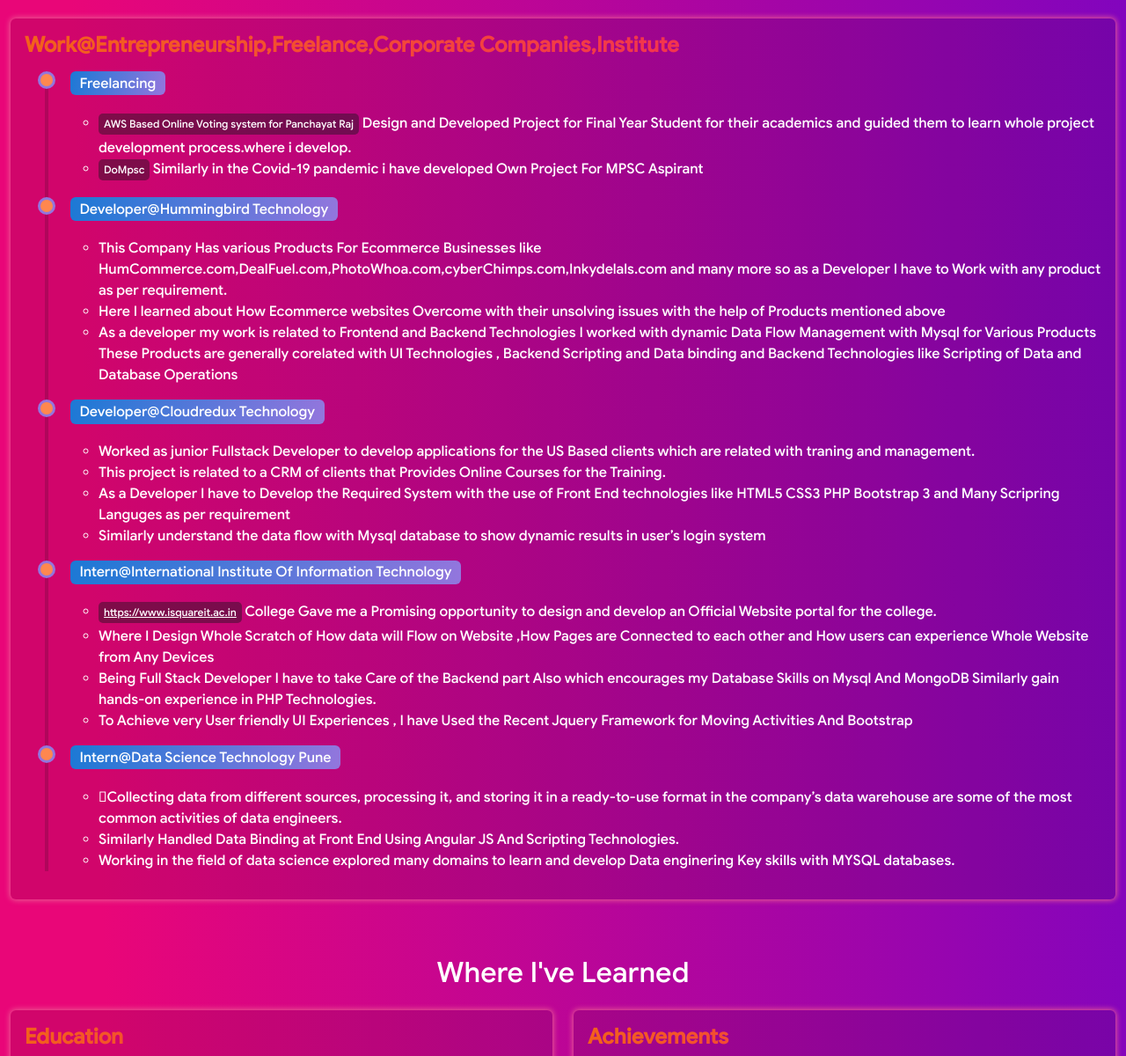
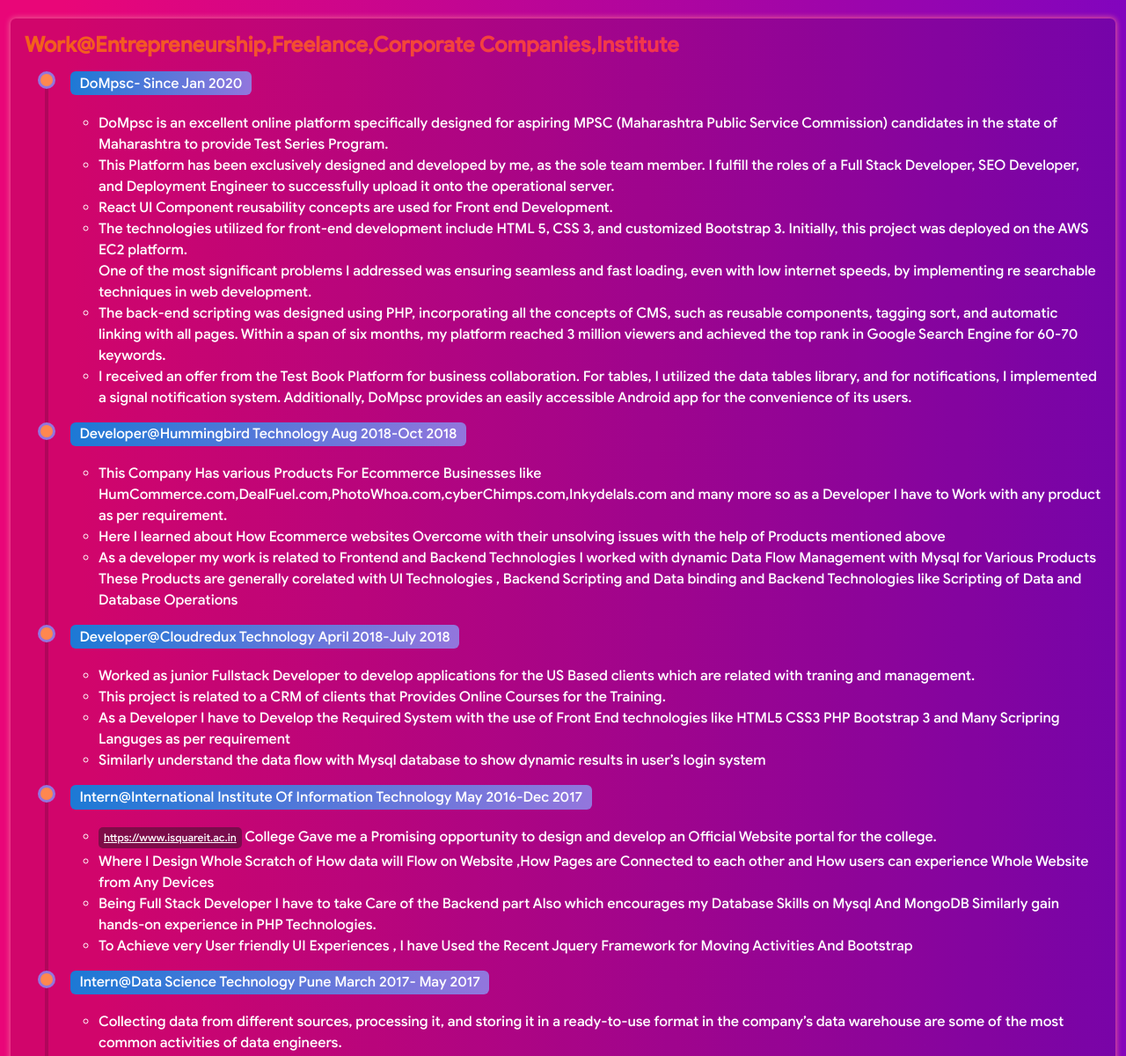
Before and after one commit to shubhamvv611/Portfolio-Shubhamvv611, a plain HTML site: page index.html in a window 1280 px wide. Shown: the part 3565-4765 px from the top of the page at 88% size. Drawn offline with Linux system fonts and the light colour scheme; animation ran at ten frames a second; files whose address does not match are found by name.

Commit message:
Add files via upload
Basic Updated

```diff
--- a/index.html
+++ b/index.html
@@ -337,15 +337,23 @@
 
     							<ul class="timeline">
     								<li><p>
-    						    			<span class="badge bg-danger" id="bg-danger-font-size">Freelancing</span>
+    						    			<span class="badge bg-danger" id="bg-danger-font-size">DoMpsc- Since Jan 2020</span>
     						    			<ul>
-    						    				<li> <span class="badge bg-color-change" style="padding:6px;">AWS Based Online Voting system for Panchayat Raj</span> Design and Developed Project for Final Year Student for their academics and guided them to learn whole project development process.where i develop.</li>
-    						    				<li><span class="badge bg-color-change" style="padding:6px;">DoMpsc</span> Similarly in the Covid-19 pandemic i have developed Own Project For MPSC Aspirant</li>
+    						    				<li>DoMpsc is an excellent online platform specifically designed for aspiring MPSC (Maharashtra Public Service Commission) candidates in the state of Maharashtra to provide Test Series Program.</li>
+<li>This Platform has been exclusively designed and developed by me, as the sole team member. I fulfill the roles of a Full Stack Developer, SEO Developer, and Deployment Engineer to successfully upload it onto the operational server.</li>
+<li>React UI Component reusability  concepts are used for Front end Development.</li>
+<li>The technologies utilized for front-end development include HTML 5, CSS 3, and customized Bootstrap 3. Initially, this project was deployed on the AWS EC2 platform.</li>
+One of the most significant problems I addressed was ensuring seamless and fast loading, even with low internet speeds, by implementing re searchable techniques in web development.
+<li>The back-end scripting was designed using PHP, incorporating all the concepts of CMS, such as reusable components, tagging sort, and automatic linking with all pages.
+Within a span of six months, my platform reached 3 million viewers and achieved the top rank in Google Search Engine for 60-70 keywords.</li>
+<li>I received an offer from the Test Book Platform for business collaboration.
+For tables, I utilized the data tables library, and for notifications, I implemented a signal notification system.
+Additionally, DoMpsc provides an easily accessible Android app for the convenience of its users.</li>
     						    			</ul>
 											</p>
     						    		</li>
     								<li><p>
-    						    			<span class="badge bg-danger" id="bg-danger-font-size">Developer@Hummingbird Technology</span>
+    						    			<span class="badge bg-danger" id="bg-danger-font-size">Developer@Hummingbird Technology Aug 2018-Oct 2018</span>
 											<ul>
 												<li>This Company Has various Products For Ecommerce Businesses like HumCommerce.com,DealFuel.com,PhotoWhoa.com,cyberChimps.com,Inkydelals.com and many more so as a Developer I have to Work with any product as per requirement.</li>
                                                  <li>Here I learned about How Ecommerce websites Overcome with their unsolving issues with the help of Products mentioned above </li>
@@ -356,7 +364,7 @@
 										</p>
     						    		</li>
     						    		<li><p>
-    						    			<span class="badge bg-danger" id="bg-danger-font-size">Developer@Cloudredux Technology</span>
+    						    			<span class="badge bg-danger" id="bg-danger-font-size">Developer@Cloudredux Technology April 2018-July 2018</span>
 											<ul>
 												<li>Worked as junior Fullstack Developer to develop applications for the US Based clients  which are related with traning and management. </li>
 												<li>This project is related to a  CRM of clients that Provides Online Courses for the Training.</li>
@@ -366,7 +374,7 @@
 											</p>
     						    		</li>
     						    		<li><p>
-    						    			<span class="badge bg-danger" id="bg-danger-font-size">Intern@International Institute Of Information Technology</span>
+    						    			<span class="badge bg-danger" id="bg-danger-font-size">Intern@International Institute Of Information Technology May 2016-Dec 2017</span>
     						    			<ul>
     						    				<li><a href="https://www.isquareit.ac.in"  class="badge bg-color-change" style="padding:6px;" target="_blank">https://www.isquareit.ac.in</a href=""> College Gave me  a Promising opportunity to design and develop an Official Website portal for the college.</li>
     						    			<li>Where I Design Whole Scratch  of How data will Flow on Website ,How Pages are  Connected  to each other and How users can experience  Whole Website from Any Devices </li>
@@ -377,9 +385,9 @@
     						    		</li>
 											<li>
 												<p>
-    						    			<span class="badge bg-danger" id="bg-danger-font-size">Intern@Data Science Technology Pune</span>
+    						    			<span class="badge bg-danger" id="bg-danger-font-size">Intern@Data Science Technology Pune March 2017- May 2017</span>
     						    			<ul>
-    						    				<li>Collecting data from different sources, processing it, and storing it in a ready-to-use format in the company’s data warehouse are some of the most common activities of data engineers.</li>
+    						    				<li>Collecting data from different sources, processing it, and storing it in a ready-to-use format in the company’s data warehouse are some of the most common activities of data engineers.</li>
     						    				<li>Similarly Handled Data Binding at Front End Using Angular JS And Scripting Technologies.</li>
     						    				<li>Working in the field of data science explored many domains to learn and develop Data enginering Key skills with MYSQL databases.</li>
     						    			</ul></p>
@@ -496,9 +504,9 @@ Gyanpeeth School Rahati,Parbhani</p>
   					<div class="card-body">
    						 <h5 class="card-title">Contact Me @</h5>
     						<center class="col-sm-12 mt-4" >
-    							<a href="https://github.com/shubhamvv611" class="btn  btn-lg bg-color-change col-lg-3  float-start " style="font-size:inherit;color:white;padding:17px" target="_blank"><i class="fa fa-github" ></i>  Github </a>
-    							<a href="https://www.linkedin.com/in/shubhamvv611/" class="btn btn-lg bg-color-change  col-lg-3  " style="font-size:inherit;color:white;padding:17px" target="_blank"><i class="fa fa-linkedin" ></i>  LinkedIn </a>
-    							<a href="https://www.twitter.com/shubhamvv611" class="btn btn-lg bg-color-change  col-lg-3  float-end " style="font-size:inherit;color:white;padding:17px" target="_blank"><i class="fa fa-twitter" ></i>  Twitter </a>
+    							<a href="https://github.com/shubhamvv611" class="btn  btn-lg bg-color-change col-lg-3  float-start " style="font-size:inherit;color:white;padding:17px;margin-right:5px;" target="_blank"><i class="fa fa-github" ></i>  Github </a>
+    							<a href="https://www.linkedin.com/in/shubhamvv611/" class="btn btn-lg bg-color-change  col-lg-3  " style="font-size:inherit;color:white;padding:17px;margin-right:5px;" target="_blank"><i class="fa fa-linkedin" ></i>  LinkedIn </a>
+    							<a href="https://www.twitter.com/shubhamvv611" class="btn btn-lg bg-color-change  col-lg-3  float-end " style="font-size:inherit;color:white;padding:17px;margin-right:5px;" target="_blank"><i class="fa fa-twitter" ></i>  Twitter </a>
     						</center><br><br>
     						<center class="mt-2">
     								<a href="Shubham-Vyawahare-MERN-stack-Developer-2023-2.pdf" class="btn bg-color-change d-grid gap-2 d-md-block" style="Color:white;padding:18px;"  target="_blank"  Download ><i class="fa fa-file"> </i> Download My Resume</a>
```
